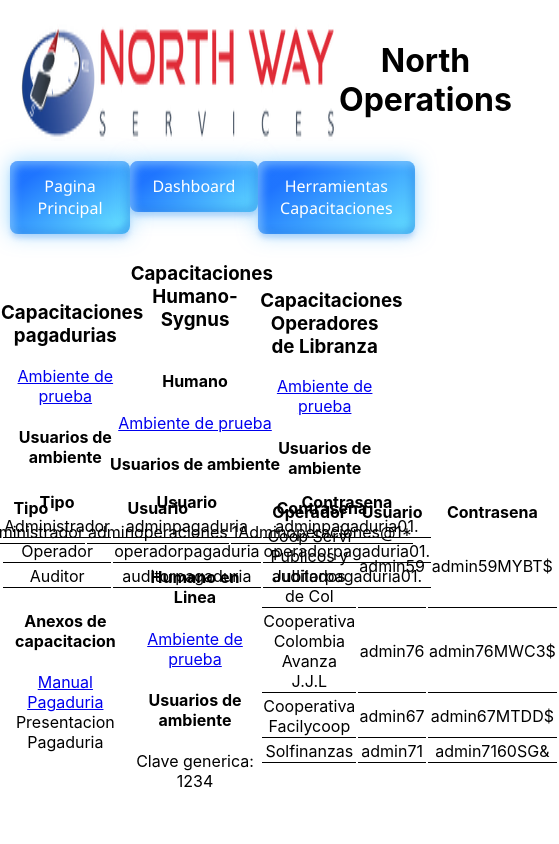
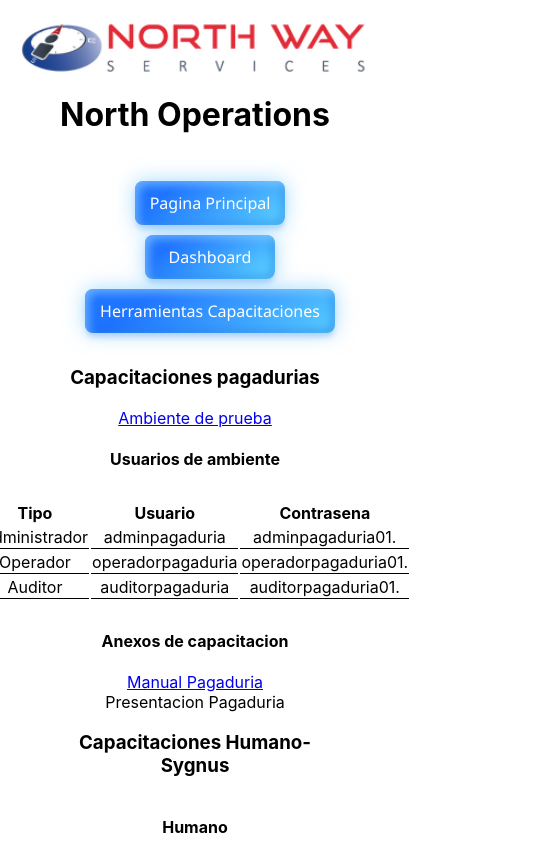
Before and after one commit to MiltonRiscanevo/northoperation, a React (Create React App) app: page /trainings in a window 390 px wide. Shown: the top 844 px of the page, 559 px wide, since content can reach past the window. Built offline with nearby package versions, Linux system fonts and the light colour scheme.

Commit message:
insertando propiedades responsivas

```diff
--- a/src/components/Navbar/Navbar.jsx
+++ b/src/components/Navbar/Navbar.jsx
@@ -6,7 +6,7 @@
 
 const Navbar = () => {
   return (
-    <div className='navbar_container'>
+    <div className='navbar_container nav_responsive'>
           <Link to='/'><button className='buttons_navbar'>Pagina Principal</button></Link>
           <Link to='/dashboard'><button className='buttons_navbar'>Dashboard</button></Link>
           <Link to='/trainings'><button className='buttons_navbar'>Herramientas Capacitaciones</button></Link>
--- a/src/components/Navbar/navbar.css
+++ b/src/components/Navbar/navbar.css
@@ -37,3 +37,20 @@
       transition: linear;
     }
   }
+@media screen and (max-width:600px){
+  .navbar_container{
+    display: none;
+  }
+  .nav_responsive{
+    display: flex;
+    flex-direction: column;
+    justify-content: center;
+    align-items: center;
+    width: 100%;
+  }
+  .buttons_navbar{
+    width: 100%;
+    padding: 10px;
+    margin: 5px;
+  }
+}
--- a/src/components/Table/table.css
+++ b/src/components/Table/table.css
@@ -4,6 +4,7 @@
     justify-content: space-evenly;
     margin: 10px;
 }
+
 .sub_table{
     margin: 10px;
     border-radius: 20px;
@@ -18,3 +19,17 @@
     box-shadow:  -20px -20px 60px #bebebe,
                  +20px +20px 60px #ffffff;
 }
+@media screen and (max-width:600px) {
+    .table_container{
+        flex-direction: column;
+        justify-content: center;
+        align-items: center;
+
+    }
+    .sub_table{
+        width: 90%;
+        justify-content: center;
+        align-items: center;
+    }
+
+}
--- a/src/components/dashboard/dashboard.css
+++ b/src/components/dashboard/dashboard.css
@@ -11,3 +11,8 @@
     background-color: #c3c6c432;
     border-radius: 10%;
 }
+@media screen and (max-width:600px) {
+    .container_dash{
+        flex-direction: column;
+    }
+}
--- a/src/components/header/Header.jsx
+++ b/src/components/header/Header.jsx
@@ -1,8 +1,9 @@
 import React from 'react'
 import Logo from '../images/northway.png'
+import './header.css'
 const Header = () => {
   return (
-    <div style={{display:'flex', justifyContent: 'space-around', margin:'20px'}}>
+    <div className='header'>
         <img src={Logo} alt="" />
         <h1>North Operations</h1>
     </div>
--- /dev/null
+++ b/src/components/header/header.css
@@ -0,0 +1,11 @@
+.header{
+    display: flex;
+    justify-content: space-around;
+    margin: 20px;
+}
+
+@media screen and (max-width:600px){
+    .header{
+        flex-direction: column;
+    }
+}
--- a/src/components/trainings/Trainings.jsx
+++ b/src/components/trainings/Trainings.jsx
@@ -10,7 +10,7 @@
         <h3>Capacitaciones pagadurias</h3>
         <a href="http://40.90.221.254/SygnusHumano/ " target='_blank'>Ambiente de prueba</a>
         <h4>Usuarios de ambiente</h4>
-        <div>
+        <div className='table_info'>
           <table>
             <tr>
               <th>Tipo</th>
--- a/src/components/trainings/trainee.css
+++ b/src/components/trainings/trainee.css
@@ -3,6 +3,7 @@
     justify-content:space-evenly;
     align-items: center;
 }
+
 .type_User{
     width: 33%;
     min-height: 350px;
@@ -17,3 +18,27 @@
 td{
     border-bottom: solid 1px #000000;
 }
+
+@media screen and (max-width:600px) {
+    .trainer_containt{
+        flex-direction: column;
+
+
+    }
+    .sub_table{
+        width: 90%;
+
+    }
+    .type_User{
+        width: 70%;
+        min-height: 350px;
+        display: flex;
+        justify-content: center;
+        align-items: center;
+        flex-direction: column;
+    }
+    .table_info{
+        margin: 4px;
+        padding: 5px;
+    }
+}
```
